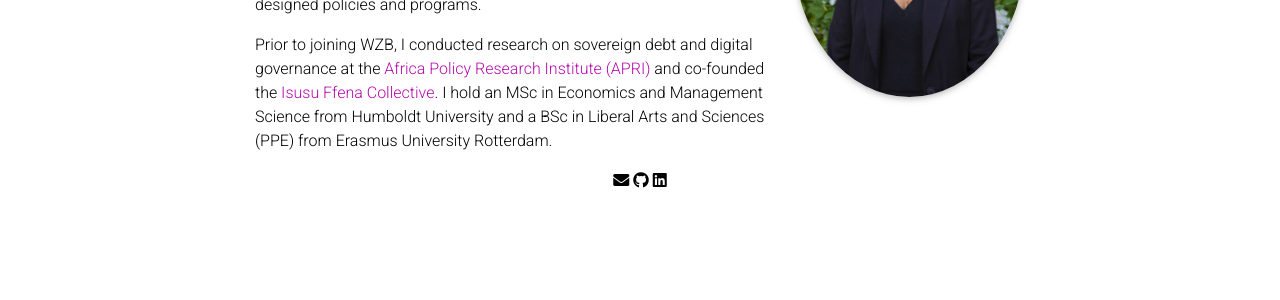
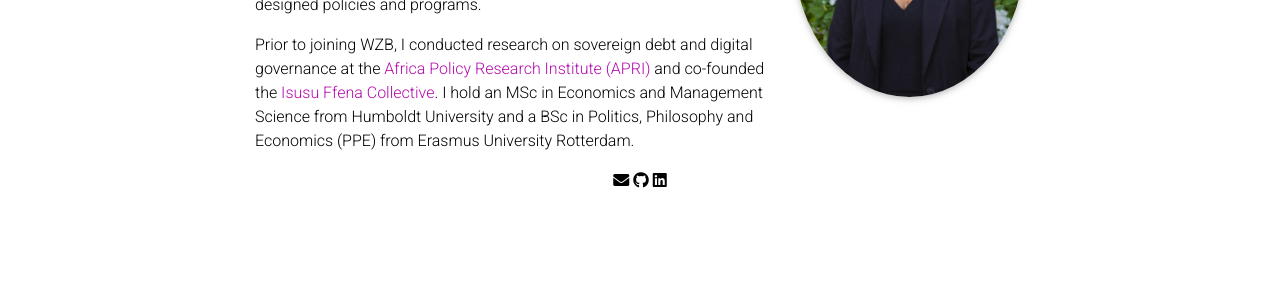
Before and after one commit to norachirikure/www, a Jekyll site: the page built from _pages/about.md, in a window 1280 px wide. Shown: the part 392-692 px from the top of the page. Built offline with Jekyll 4.4.1, drawn with Linux system fonts in a browser that asks for light colours; full-size pictures stand in for the smaller copies a plugin makes; comment, search, counter and statistics services are not loaded; a style sheet for code colours, icons or effects is not loaded.

Commit message:
Update educational background in about.md

```diff
--- a/_pages/about.md
+++ b/_pages/about.md
@@ -23,4 +23,4 @@
 
 I study public goods, collective action, urban development, and social cohesion in Lebanon, Nigeria, and Zimbabwe. Combining quantitative methods (causal inference, experiments) with qualitative fieldwork, I aim to re-examine conventional development paradigms to inform better-designed policies and programs.
 
-Prior to joining WZB, I conducted research on sovereign debt and digital governance at the [Africa Policy Research Institute (APRI)](https://afripoli.org/) and co-founded the  [Isusu Ffena Collective](https://www.instagram.com/isusu_ffena/). I hold an MSc in Economics and Management Science from Humboldt University and a BSc in Liberal Arts and Sciences (PPE) from Erasmus University Rotterdam.
+Prior to joining WZB, I conducted research on sovereign debt and digital governance at the [Africa Policy Research Institute (APRI)](https://afripoli.org/) and co-founded the  [Isusu Ffena Collective](https://www.instagram.com/isusu_ffena/). I hold an MSc in Economics and Management Science from Humboldt University and a BSc in Politics, Philosophy and Economics (PPE) from Erasmus University Rotterdam.
```
